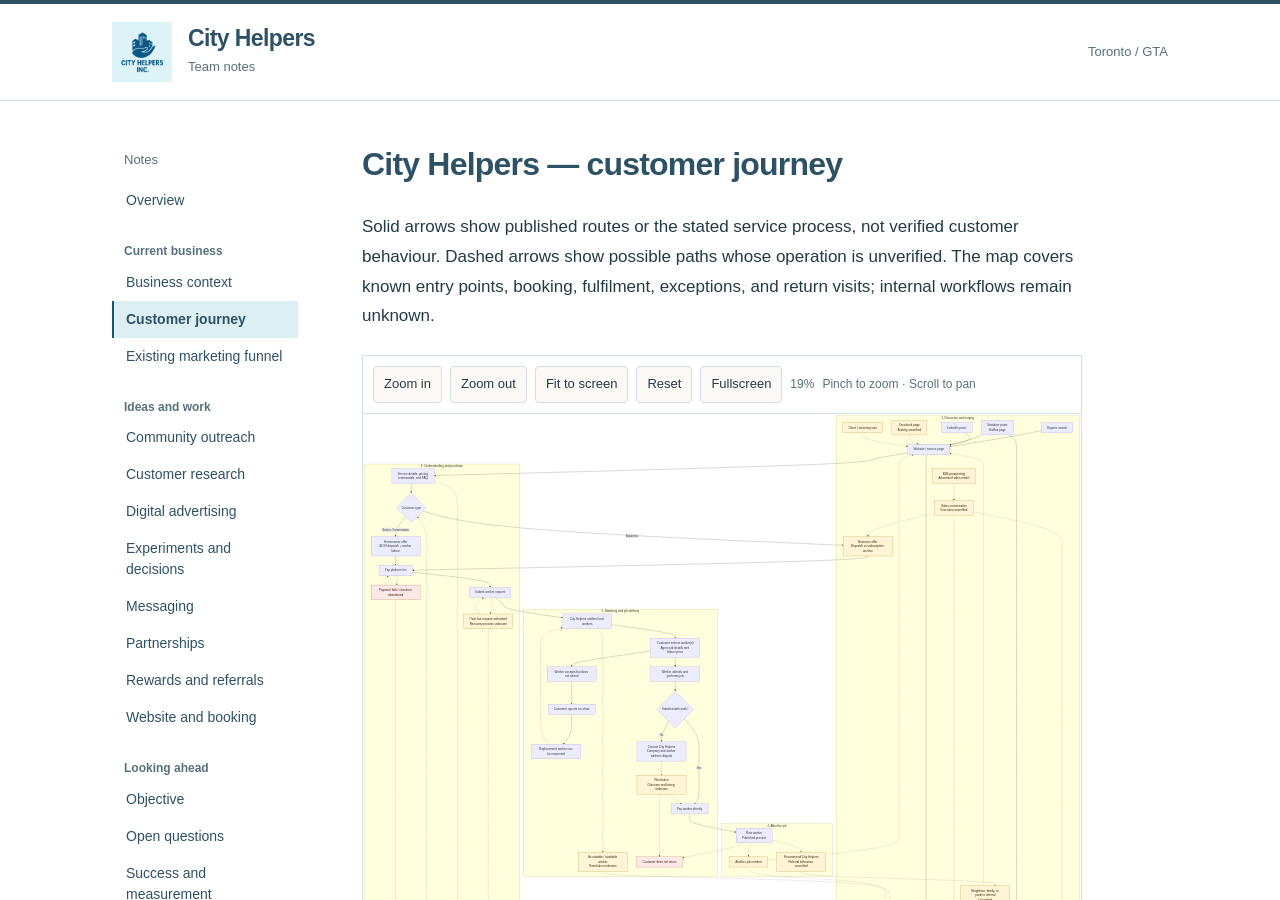
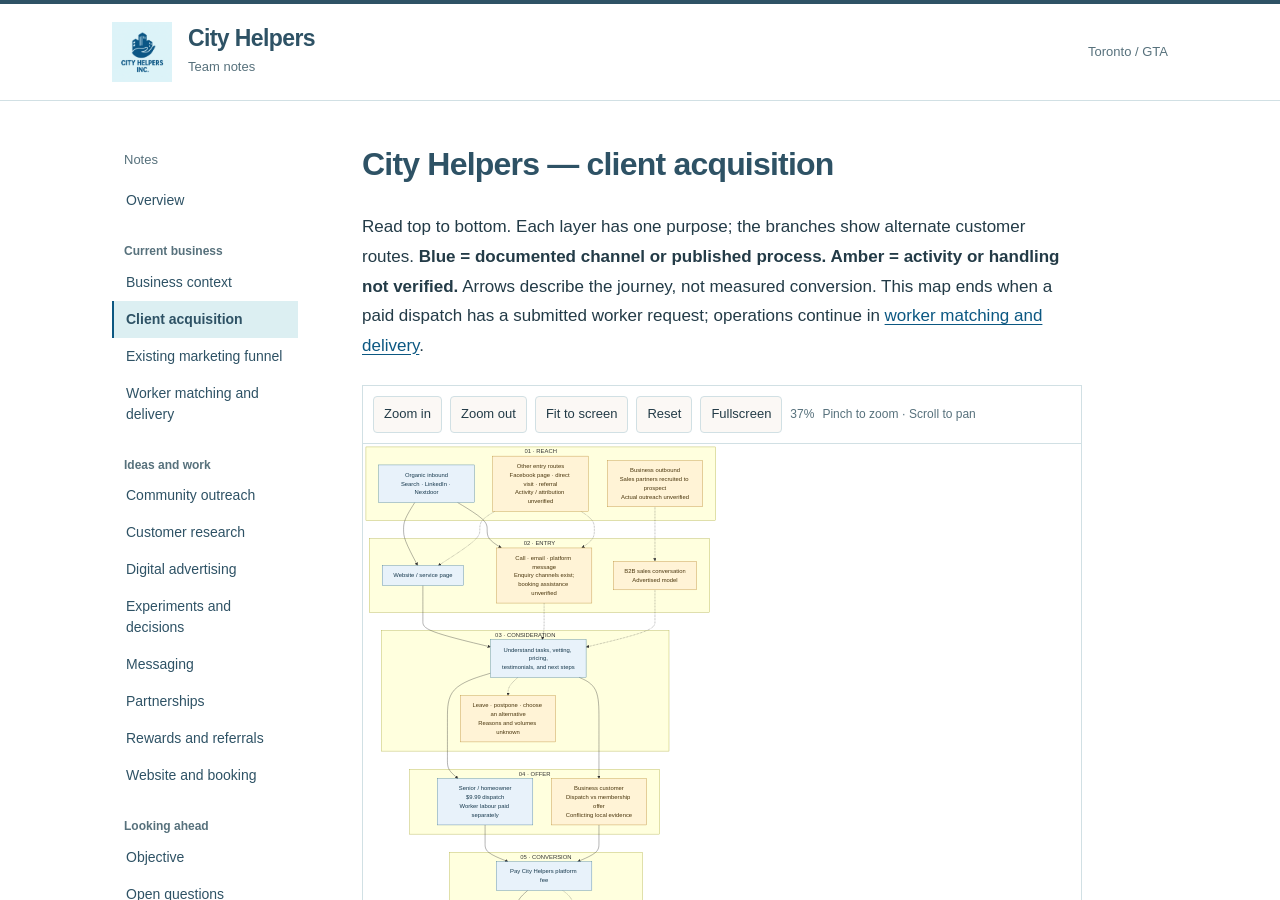
Before and after one commit to devdogfish/cityhelpers, a Jekyll site: the page built from customer-journey.md, in a window 1280 px wide and 900 px high. Built offline with Jekyll 4.4.1, drawn with Linux system fonts in a browser that asks for light colours; some of the changed text lies outside the part shown.

Commit message:
Separate acquisition and worker operations into chronological diagrams

````diff
--- a/_data/publication.json
+++ b/_data/publication.json
@@ -1 +1 @@
-{"id": "58d5950555764de9a9c16ea9ec6dddce"}
+{"id": "71481096617f46088c18c4cfa6dc56a5"}
--- a/customer-journey.md
+++ b/customer-journey.md
@@ -1,82 +1,76 @@
 ---
-title: "City Helpers — customer journey"
+title: "City Helpers — client acquisition"
 updated: "2026-09-22"
 ---
 
-Solid arrows show published routes or the stated service process, not verified customer behaviour. Dashed arrows show possible paths whose operation is unverified. The map covers known entry points, booking, fulfilment, exceptions, and return visits; internal workflows remain unknown.
+Read top to bottom. Each layer has one purpose; the branches show alternate customer routes. **Blue = documented channel or published process. Amber = activity or handling not verified.** Arrows describe the journey, not measured conversion. This map ends when a paid dispatch has a submitted worker request; operations continue in [worker matching and delivery](worker-matching.html).
 
 ```mermaid
-flowchart TD
-    subgraph discovery["1. Discovery and enquiry"]
-        Search["Organic search"] --> Web["Website / service page"]
-        LinkedIn["LinkedIn posts"] --> Web
-        Nextdoor["Nextdoor posts<br/>Halifax page"] --> Web
-        Nextdoor --> Enquiry["Email, call, or platform message"]
-        Facebook["Facebook page<br/>Activity unverified"] -.-> Web
-        Referral["Neighbour, family, or partner referral<br/>Unverified"] -.-> Web
-        Referral -.-> Enquiry
-        Direct["Direct / returning visit"] -.-> Web
-        Prospect["B2B prospecting<br/>Advertised sales model"] -.-> Sales["Sales conversation<br/>Execution unverified"]
-        Sales -.-> Enquiry
-        Sales -.-> Business
-        Sales -.-> Leave["Leave / postpone / choose another provider"]
+flowchart TB
+    subgraph L1["01 · REACH"]
+        Inbound["Organic inbound<br/>Search · LinkedIn · Nextdoor"]
+        Other["Other entry routes<br/>Facebook page · direct visit · referral<br/>Activity / attribution unverified"]
+        Outbound["Business outbound<br/>Sales partners recruited to prospect<br/>Actual outreach unverified"]
     end
 
-    subgraph booking["2. Understanding and purchase"]
-        Web --> Info["Service details, pricing,<br/>testimonials, and FAQ"]
-        Web --> Enquiry
-        Info --> Audience{"Customer type"}
-        Info -.-> Leave
-        Enquiry -.-> Support["Staff answers questions<br/>Handling process unknown"]
-        Support -.-> Audience
-        Support -.-> Leave
-        Audience -->|"Senior / homeowner"| Home["Homeowner offer<br/>$9.99 dispatch + worker labour"]
-        Audience -->|"Business"| Business["Business offer<br/>Dispatch vs subscription unclear"]
-        Home --> Fee["Pay platform fee"]
-        Business --> Fee
-        Fee -.-> Incomplete["Payment fails / checkout abandoned"]
-        Incomplete -.-> Fee
-        Incomplete -.-> Leave
-        Fee --> Request["Submit worker request"]
-        Request -.-> Unsubmitted["Paid, but request unfinished<br/>Recovery process unknown"]
-        Unsubmitted -.-> Request
-        Unsubmitted -.-> Enquiry
+    subgraph L2["02 · ENTRY"]
+        Website["Website / service page"]
+        Contact["Call · email · platform message<br/>Enquiry channels exist;<br/>booking assistance unverified"]
+        Sales["B2B sales conversation<br/>Advertised model"]
     end
 
-    subgraph delivery["3. Matching and job delivery"]
-        Request --> Notify["City Helpers notifies local workers"]
-        Notify --> Select["Customer selects worker(s)<br/>Agree job details and labour price"]
-        Notify -.-> NoMatch["No suitable / available worker<br/>Resolution unknown"]
-        NoMatch -.-> Enquiry
-        Select --> Job["Worker attends and performs job"]
-        Select --> NoShow["Worker accepts but does not attend"]
-        NoShow --> Report["Customer reports no-show"]
-        Report --> Replace["Replacement worker can be requested"]
-        Replace -.-> Notify
-        Job --> Satisfied{"Satisfied with work?"}
-        Satisfied -->|"Yes"| PayWorker["Pay worker directly"]
-        Satisfied -->|"No"| Dispute["Contact City Helpers<br/>Company and worker address dispute"]
-        Dispute -.-> Resolved["Resolution<br/>Outcome and timing unknown"]
-        Resolved -.-> PayWorker
-        Resolved -.-> Stop["Customer does not return"]
+    subgraph L3["03 · CONSIDERATION"]
+        Understand["Understand tasks, vetting, pricing,<br/>testimonials, and next steps"]
+        Pause["Leave · postpone · choose an alternative<br/>Reasons and volumes unknown"]
     end
 
-    subgraph retention["4. After the job"]
-        PayWorker --> Rate["Rate worker<br/>Published process"]
-        Rate -.-> Return["Another job needed"]
-        Return -.-> Web
-        Return -.-> Enquiry
-        Rate -.-> Recommend["Recommend City Helpers<br/>Referral behaviour unverified"]
-        Recommend -.-> Referral
-        Rate -.-> Stop
+    subgraph L4["04 · OFFER"]
+        Home["Senior / homeowner<br/>$9.99 dispatch<br/>Worker labour paid separately"]
+        Business["Business customer<br/>Dispatch vs membership offer<br/>Conflicting local evidence"]
     end
 
-    classDef uncertain fill:#fff4d6,stroke:#a66b00,color:#362500;
-    classDef exit fill:#fbe9e7,stroke:#ad4435,color:#4b1710;
-    class Facebook,Referral,Direct,Prospect,Sales,Support,Business,NoMatch,Unsubmitted,Resolved,Return,Recommend uncertain;
-    class Leave,Incomplete,Stop exit;
+    subgraph L5["05 · CONVERSION"]
+        Fee["Pay City Helpers platform fee"]
+        Request["Submit worker request"]
+        Incomplete["Payment fails or request unfinished<br/>Recovery process unknown"]
+    end
+
+    subgraph L6["06 · HANDOFF"]
+        Handoff(["Paid dispatch + submitted request<br/>Continue in worker matching diagram"])
+    end
+
+    Inbound --> Website
+    Inbound --> Contact
+    Other -.-> Website
+    Other -.-> Contact
+    Outbound -.-> Sales
+    Website --> Understand
+    Contact -.-> Understand
+    Sales -.-> Understand
+    Understand --> Home
+    Understand --> Business
+    Understand -.-> Pause
+    Home --> Fee
+    Business --> Fee
+    Fee --> Request
+    Fee -.-> Incomplete
+    Request -.-> Incomplete
+    Request --> Handoff
+
+    %% Invisible layout constraints keep terminal branches inside their layer.
+    Pause ~~~ Home
+    Incomplete ~~~ Handoff
+
+    classDef documented fill:#e8f2fa,stroke:#397497,color:#17394d;
+    classDef unknown fill:#fff3d6,stroke:#b7872c,color:#49350d;
+    classDef boundary fill:#e4f2e9,stroke:#45825d,color:#20412c;
+    class Inbound,Website,Understand,Home,Fee,Request documented;
+    class Other,Outbound,Contact,Sales,Pause,Business,Incomplete unknown;
+    class Handoff boundary;
 ```
 
-**Important unknowns:** actual checkout screens and account requirements; enquiry-to-booking handoffs; matching times; recovery after failed payment or unmatched requests; refund outcomes; repeat-customer fees; and automated reminders. The pricing page currently lists a business dispatch offer, while other pages still describe subscriptions. No paid-ad funnel or active outbound programme targeting seniors has been verified. Worker recruitment feeds service capacity and is outside this customer journey.
+**Scope:** seniors booking household help are the current priority; the existing business route is retained for completeness. Nextdoor evidence is from Halifax, not proof of Toronto reach. Facebook page presence does not establish an active campaign. Proposed ads, events, partnerships, and incentives remain in `ideas-and-work/`; they are not shown as existing acquisition channels.
 
-**Sources:** [Website](https://www.cityhelpers.ca/), [pricing](https://www.cityhelpers.ca/pricing-plans/plans-pricing), [published service process and exception policies](https://www.cityhelpers.ca/terms-and-conditions), [LinkedIn posts and sales recruitment](https://ca.linkedin.com/company/cityhelpers), [Nextdoor](https://ca.nextdoor.com/pages/city-helpers-inc/), and `EXISTING_MARKETING_FUNNEL.md`. Snapshot: 22 September 2026.
+**Handoff:** payment and request submission are separate milestones. A paid fee alone does not prove a request was submitted or a job completed. Customers may retry or return through the entry layer; recovery automation and repeat-booking fees are unknown. Matching, worker payment, complaints, and job outcomes belong exclusively to the operations diagram.
+
+**Sources:** [existing marketing funnel](existing-marketing-funnel.html), [business context](context.html), [open questions](open-questions.html), and the CEO transcript `raw-transcript-context.txt`. These document the advertised process; the full booking flow has not been tested. The funnel's pricing update conflicts with older subscription figures in `CONTEXT.md`, so the business offer remains unresolved.
--- /dev/null
+++ b/worker-matching.md
@@ -0,0 +1,76 @@
+---
+title: "City Helpers — worker matching and delivery"
+updated: "2026-09-22"
+---
+
+Operational companion to [client acquisition](customer-journey.html). The shared boundary is **paid dispatch + submitted request**; this map contains no marketing channels, sales conversations, or checkout steps. Read top to bottom: inputs → matching → agreement → delivery → closure. **Blue = stated process. Amber = operational detail needing confirmation.** This is a business-process map, not evidence of implemented software or automated matching.
+
+```mermaid
+flowchart TB
+    subgraph L1["01 · INPUTS"]
+        Input(["Paid dispatch + submitted request<br/>From acquisition diagram"])
+        Apply["Worker applies<br/>Identity · resume · video details"]
+        Vet["Vetting / approval<br/>Checks and rejection rules unknown"]
+        Pool["Registered worker pool<br/>Registration does not prove availability"]
+        Apply --> Vet --> Pool
+    end
+
+    subgraph L2["02 · MATCHING"]
+        Notify["Notify registered workers in the area"]
+        Candidate["Identify suitable, available candidates<br/>Skills, timing, and screening process unknown"]
+        NoMatch["No suitable worker / no response<br/>Escalation, timing, and refund rules unknown"]
+    end
+
+    subgraph L3["03 · AGREEMENT"]
+        Select["Customer selects worker(s)"]
+        Agree["Agree task, timing, and labour payment<br/>Worker accepts assignment"]
+    end
+
+    subgraph L4["04 · DELIVERY"]
+        Attend{"Worker attends?"}
+        Work["Worker performs agreed job"]
+        NoShow["Customer reports no-show<br/>Replacement can be requested"]
+        Replacement["Replacement search<br/>Returns to matching;<br/>timing and availability unverified"]
+    end
+
+    subgraph L5["05 · CLOSURE"]
+        Quality{"Work satisfactory?"}
+        Pay["Customer pays worker directly"]
+        Rate["Customer rates worker<br/>Job complete"]
+        Dispute["Customer contacts City Helpers<br/>Company and worker address complaint"]
+        Resolution["Resolution pending / agreed<br/>Remedy, payment handling,<br/>and follow-up outcome unknown"]
+    end
+
+    Input --> Notify
+    Pool --> Notify
+    Notify -.-> Candidate
+    Candidate --> Select
+    Candidate -.-> NoMatch
+    Select --> Agree
+    Agree --> Attend
+    Attend -->|"Yes"| Work
+    Attend -->|"No"| NoShow
+    NoShow -.-> Replacement
+    Work --> Quality
+    Quality -->|"Yes"| Pay
+    Pay --> Rate
+    Quality -->|"No"| Dispute
+    Dispute -.-> Resolution
+
+    %% Invisible layout constraints preserve chronological layer boundaries.
+    NoMatch ~~~ Select
+    Replacement ~~~ Quality
+
+    classDef documented fill:#e8f2fa,stroke:#397497,color:#17394d;
+    classDef unknown fill:#fff3d6,stroke:#b7872c,color:#49350d;
+    classDef boundary fill:#e4f2e9,stroke:#45825d,color:#20412c;
+    class Apply,Pool,Notify,Select,Agree,Attend,Work,NoShow,Quality,Pay,Rate,Dispute documented;
+    class Vet,Candidate,NoMatch,Replacement,Resolution unknown;
+    class Input boundary;
+```
+
+**What is established:** the local funnel records area notifications, customer selection, direct worker payment, ratings, replacement requests after no-shows, and support for complaints. The CEO described approximately 1,200 vetted Toronto registrations; this does not establish current coverage or available workers. The exact order of candidate responses, selection, and acceptance needs confirmation.
+
+**What is not established:** an automatic matching algorithm, live availability checks, skill verification rules, response deadlines, or guaranteed fulfilment. The team proposed worker skill checkboxes and customer preferences; these remain improvements to investigate, not existing system capabilities. A replacement restarts matching; an unresolved case requires an operational decision, not an assumed refund or successful completion.
+
+**Sources:** [existing marketing funnel](existing-marketing-funnel.html), [business context](context.html), [website and booking observations](website-and-booking.html), [open questions](open-questions.html), and `raw-transcript-context.txt`. These local notes reference the published service terms and team discussion; internal operations have not been observed.
````
Also changed, not shown: _data/navigation.json (+11 -2 lines), _data/notes.json (+11 -2 lines).
